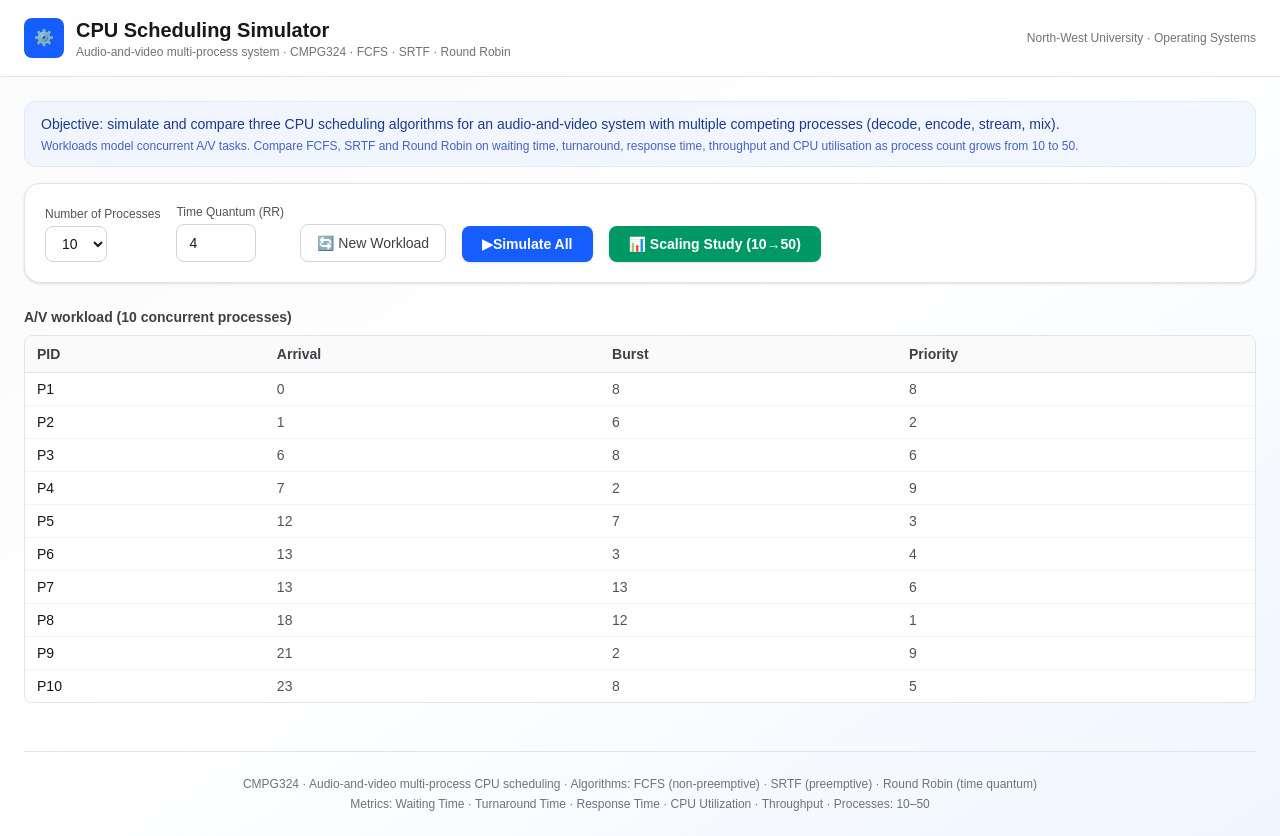
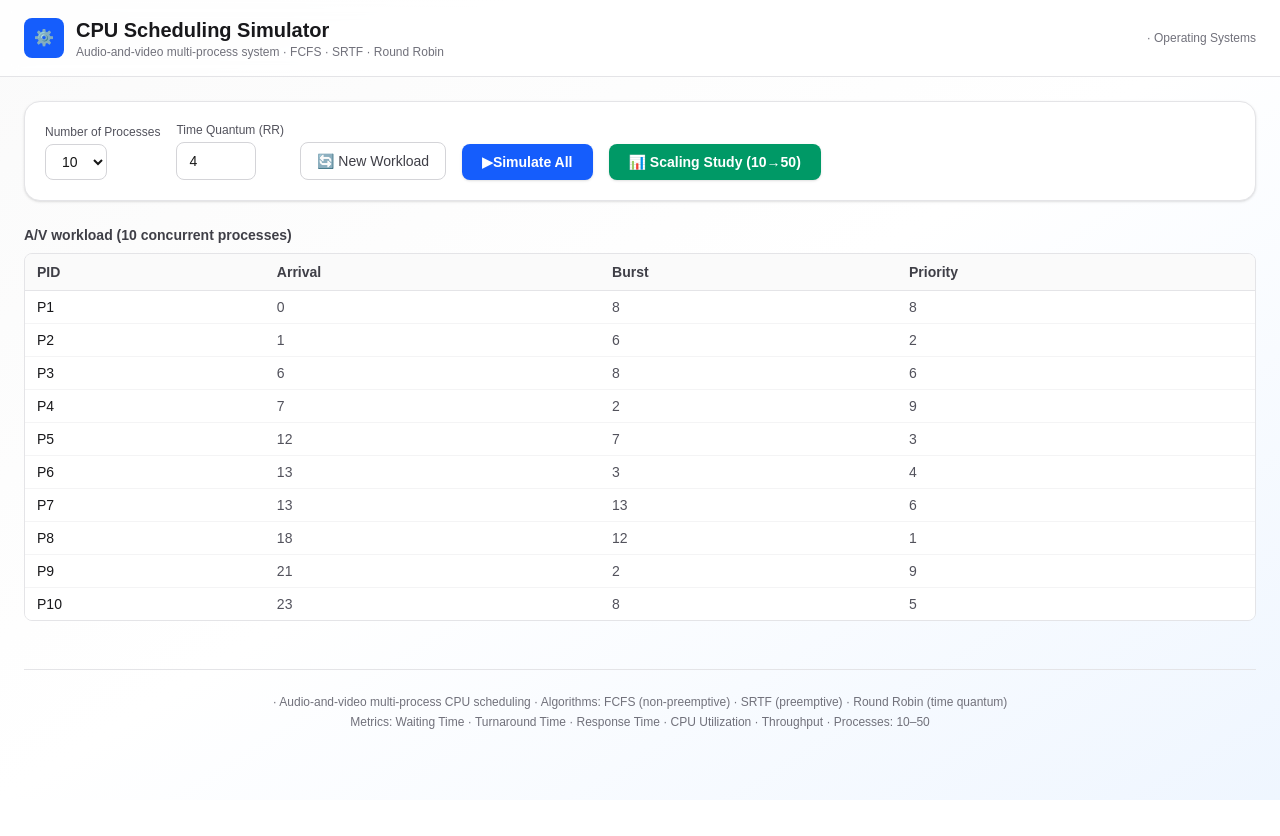
Before and after one commit to CalvinMachitje/cpu-scheduler, a Next.js app: page / in a window 1280 px wide. After the commit the page ends 800 px from the top, so only its background shows below. Built offline with nearby package versions, Linux system fonts and the light colour scheme.

Commit message:
docs: update metadata and descriptions for CPU scheduling simulator; remove CMPG324 references for clarity

```diff
--- a/src/app/layout.tsx
+++ b/src/app/layout.tsx
@@ -1,5 +1,5 @@
 /**
- * Root layout: fonts, global CSS, page metadata for the CMPG324 simulator.
+ * Root layout: fonts, global CSS, page metadata for the simulator.
  */
 
 import type { Metadata } from "next";
@@ -17,9 +17,9 @@ const geistMono = Geist_Mono({
 });
 
 export const metadata: Metadata = {
-  title: "CPU Scheduling Simulator | CMPG324 | Audio-Video System",
+  title: "CPU Scheduling Simulator | Audio-Video System",
   description:
-    "Simulate and compare FCFS, SRTF and Round Robin for an audio-and-video system with multiple processes. CMPG324 Operating Systems, North-West University.",
+    "Simulate and compare FCFS, SRTF and Round Robin for an audio-and-video system with multiple processes. Operating Systems.",
 };
 
 export default function RootLayout({ children }: LayoutProps<"/">) {
--- a/src/app/page.tsx
+++ b/src/app/page.tsx
@@ -1,5 +1,5 @@
 /**
- * Main simulator page (CMPG324 audio-and-video multi-process scheduling).
+ * Main simulator page audio-and-video multi-process scheduling.
  *
  * Flow for collaborators:
  * 1) generateProcesses → workload table
@@ -143,30 +143,17 @@ export default function Home() {
                 CPU Scheduling Simulator
               </h1>
               <p className="text-xs text-zinc-500">
-                Audio-and-video multi-process system · CMPG324 · FCFS · SRTF · Round Robin
+                Audio-and-video multi-process system · FCFS · SRTF · Round Robin
               </p>
             </div>
           </div>
           <div className="hidden text-right text-xs text-zinc-500 sm:block">
-            North-West University · Operating Systems
+            · Operating Systems
           </div>
         </div>
       </header>
 
       <main className="mx-auto max-w-7xl px-4 py-6 sm:px-6">
-        <section className="mb-4 rounded-xl border border-blue-100 bg-blue-50/80 px-4 py-3 text-sm text-blue-900 dark:border-blue-900 dark:bg-blue-950/40 dark:text-blue-100">
-          <p className="font-medium">
-            Objective: simulate and compare three CPU scheduling algorithms for an
-            audio-and-video system with multiple competing processes (decode, encode,
-            stream, mix).
-          </p>
-          <p className="mt-1 text-xs text-blue-800/80 dark:text-blue-200/80">
-            Workloads model concurrent A/V tasks. Compare FCFS, SRTF and Round Robin on
-            waiting time, turnaround, response time, throughput and CPU utilisation as
-            process count grows from 10 to 50.
-          </p>
-        </section>
-
         <section className="mb-6 rounded-2xl border border-zinc-200 bg-white p-5 shadow-sm dark:border-zinc-700 dark:bg-zinc-900">
           <div className="flex flex-wrap items-end gap-4">
             <div>
@@ -356,7 +343,7 @@ export default function Home() {
 
         <footer className="mt-12 border-t border-zinc-200 pt-6 text-center text-xs text-zinc-500 dark:border-zinc-800">
           <p>
-            CMPG324 · Audio-and-video multi-process CPU scheduling · Algorithms: FCFS
+            · Audio-and-video multi-process CPU scheduling · Algorithms: FCFS
             (non-preemptive) · SRTF (preemptive) · Round Robin (time quantum)
           </p>
           <p className="mt-1">
```
